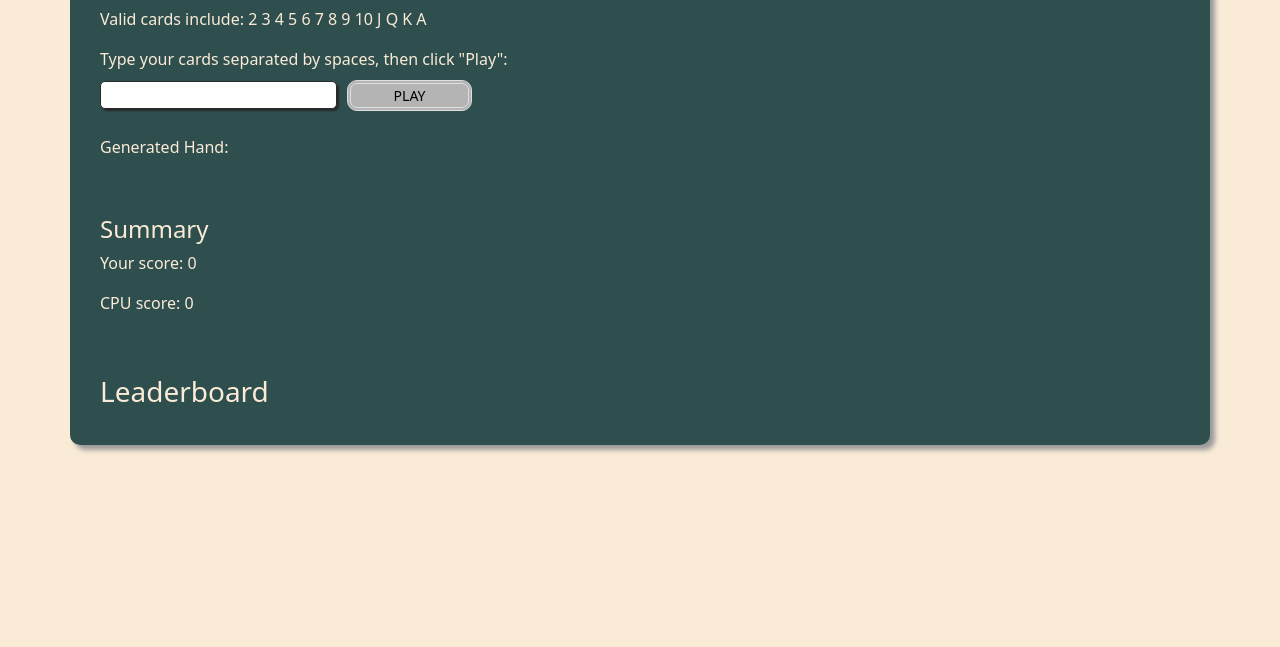
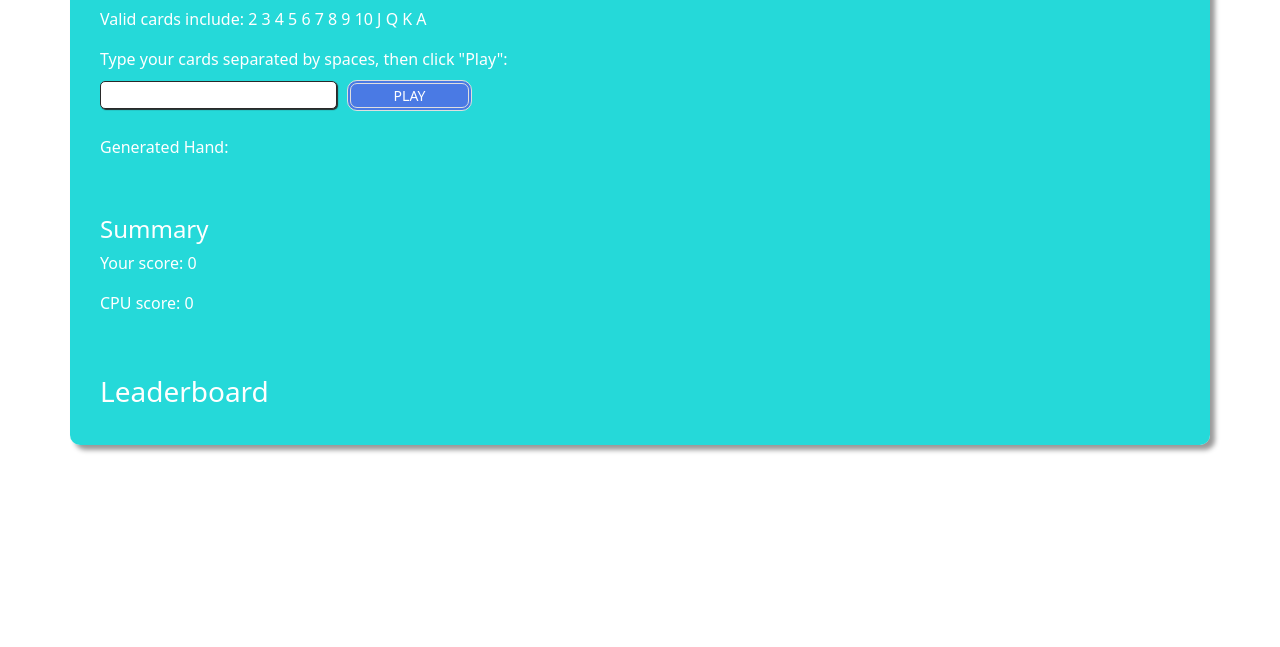
Before and after one commit to madness-method/cards, a plain HTML site: page index.html in a window 1280 px wide. Shown: the part 153-800 px from the top of the page. Drawn offline with nearby package versions, Linux system fonts and the light colour scheme; no server answers.

Commit message:
Modernized colours

```diff
--- a/css/style.css
+++ b/css/style.css
@@ -1,11 +1,11 @@
 body {
-    background-color:antiquewhite;
-    color: antiquewhite;
+    background-color:rgb(255, 255, 255);
+    color: white;
 }
 
 .container {
     padding: 20px 0 20px 30px;
-    background-color:darkslategray;
+    background-color:rgba(0, 211, 211, 0.856);
     border-radius: 10px;
     box-shadow: 5px 5px 5px #999;
 }
@@ -18,7 +18,7 @@ body {
     margin: 10px 10px 10px 0px;
     border: 1px solid rgb(41, 41, 41);
     border-radius: 5px;
-    box-shadow: 2px 2px 2px rgb(41, 41, 41);
+    box-shadow: 1px 1px 1px rgb(41, 41, 41);
 }
 
 #user-name {
@@ -27,10 +27,10 @@ body {
 
 #play-button {
     display: inline-block;
-    background-color: #b4b4b4;
+    background-color: rgb(74, 122, 228);
     border-radius: 10px;
     border: 4px double #dfdfdf;
-    color: #000000;
+    color: white;
     text-align: center;
     font-size: 14px;
     /* padding: 2px; */
```
